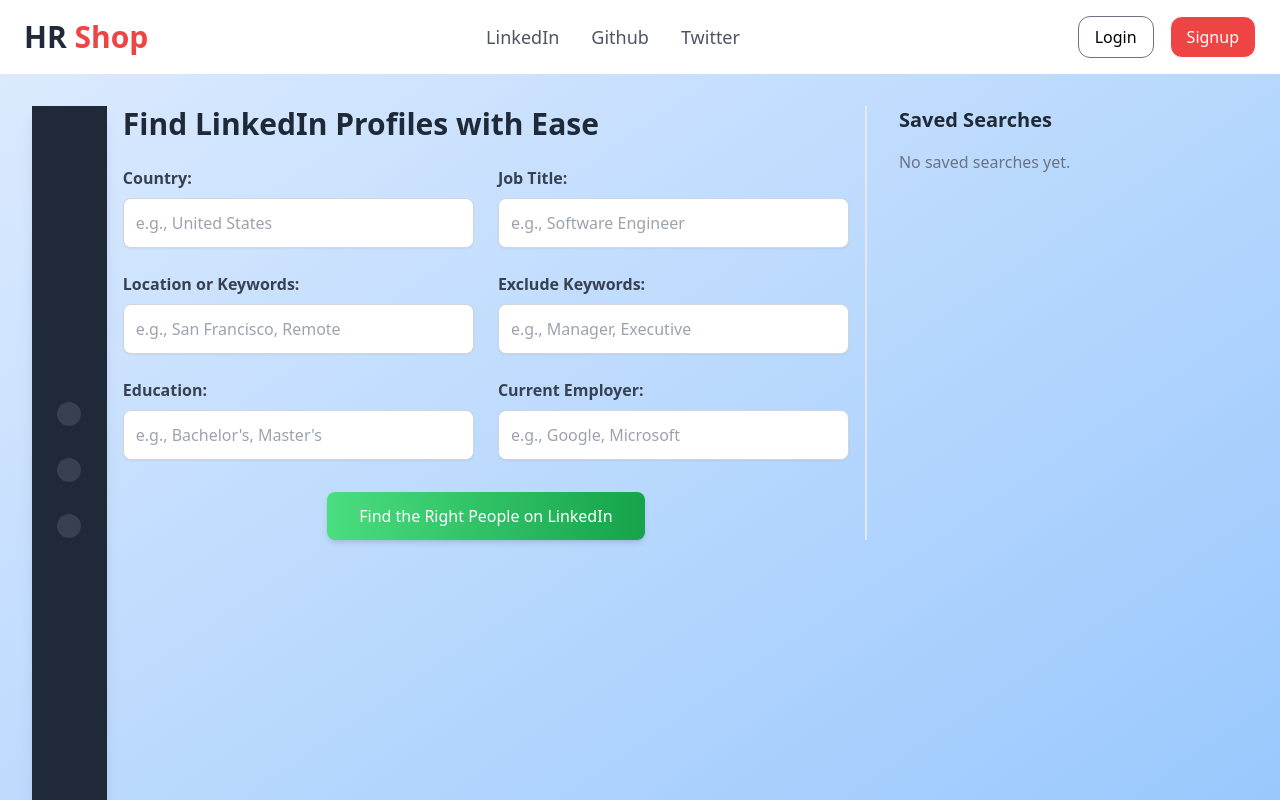
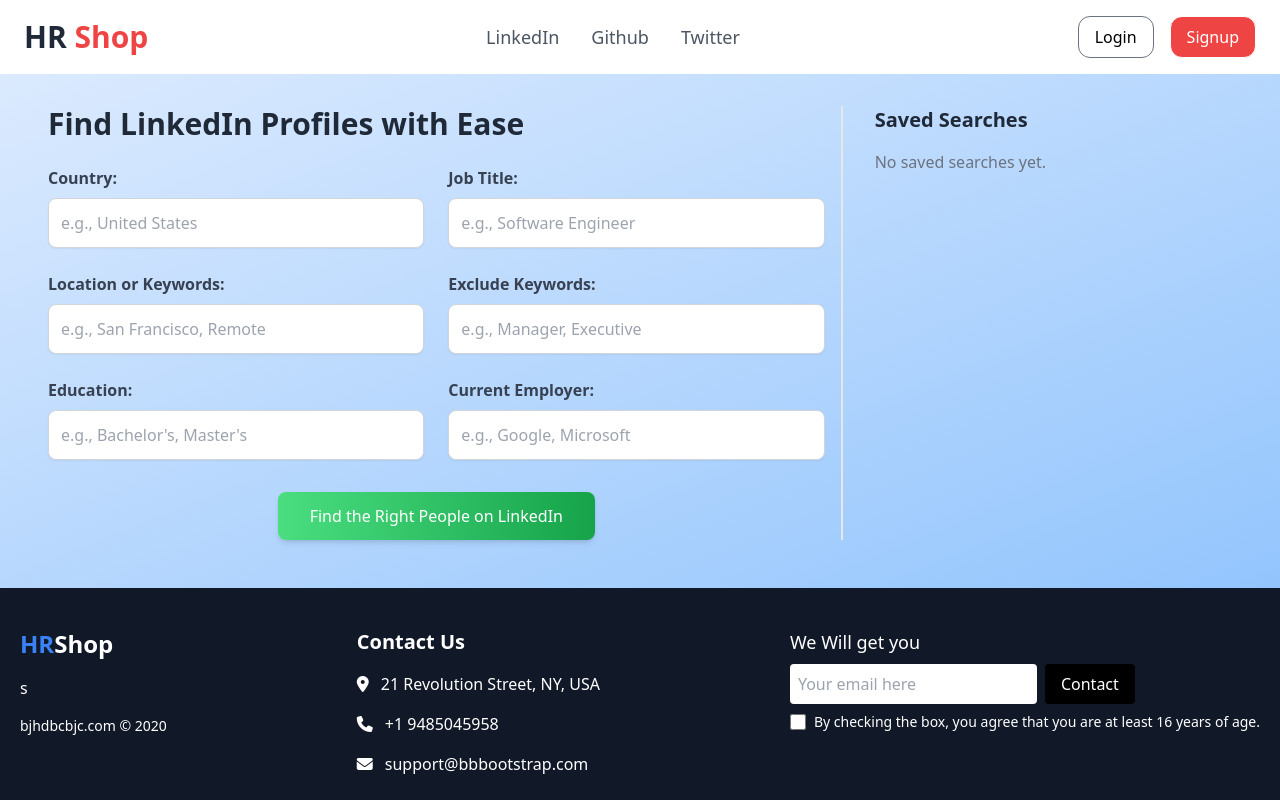
Before and after one commit to Ajay-33/HR-Client, a React (Create React App) app: page / in a window 1280 px wide. Shown: the top 800 px of the page. Built offline with nearby package versions, Linux system fonts and the light colour scheme.

Commit message:
'modal-constant'

```diff
--- a/src/components/LinkedIn.js
+++ b/src/components/LinkedIn.js
@@ -54,11 +54,12 @@
 
   const handleCopyLink = () => {
     navigator.clipboard.writeText(generatedQuery);
+    setIsModalOpen(false);
   };
 
   const handleGoToGoogle = () => {
     window.open(generatedQuery, "_blank");
-    setIsModalOpen(false); // close the modal
+    // setIsModalOpen(false); // close the modal
   };
 
   const handleDeleteSearch = (index) => {
@@ -70,7 +71,7 @@
   return (
     <div className="flex flex-col md:flex-row items-start justify-between p-8 mx-auto bg-gradient-to-br from-blue-100 to-blue-300 shadow-lg w-full pb-12 ">
       {/* Left side form */}
-      <Sidebar/>
+      {/* <Sidebar/> */}
       <div className="w-full md:w-2/3 px-4  border-r-2">
         <h1 className="text-3xl font-extrabold mb-6 text-gray-800">
           Find LinkedIn Profiles with Ease
--- a/src/components/SideBar.js
+++ b/src/components/SideBar.js
@@ -6,7 +6,7 @@
 
 function Sidebar() {
   return (
-    <div className="h-screen w-20 flex flex-col bg-gray-800 shadow-lg">
+    <div className=" w-20 flex flex-col bg-gray-800 shadow-lg">
       <div className="flex-1 flex flex-col items-center justify-center space-y-8">
         {/* LinkedIn */}
         <Link
```
